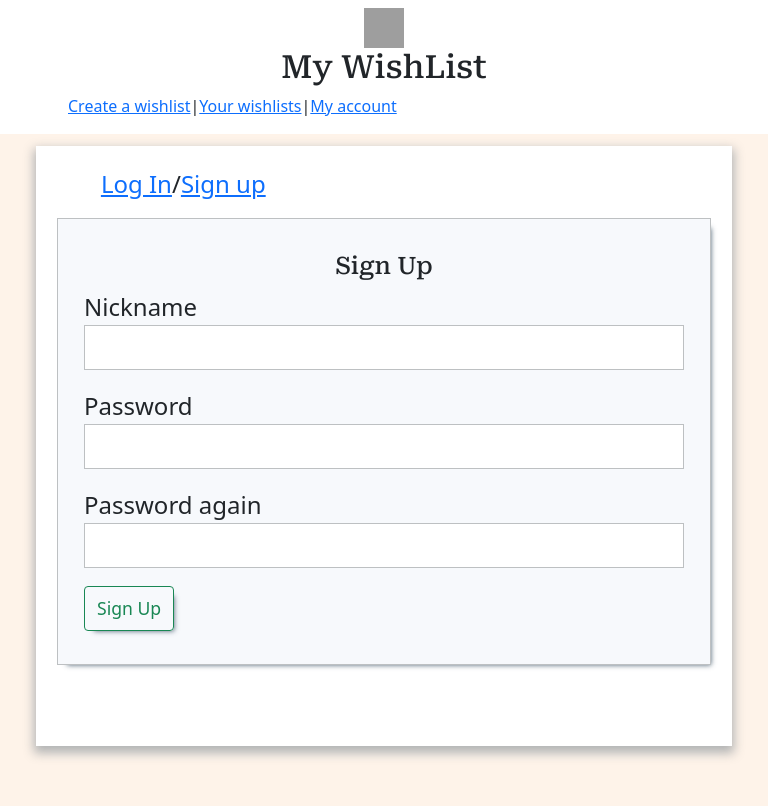
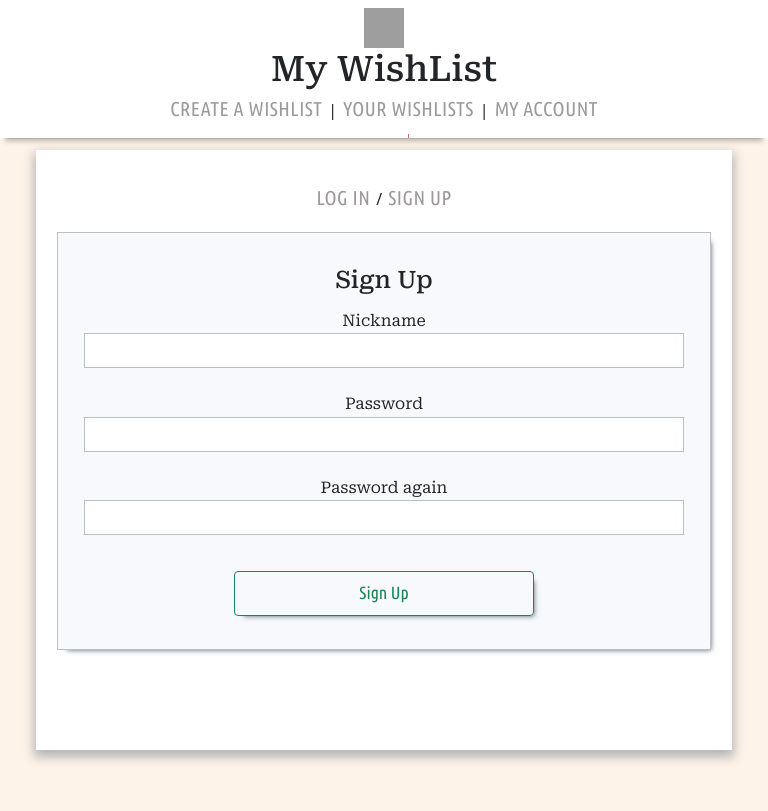
Before and after one commit to AnigalHub/WishList, a Vue app in the folder wish_list.client/: page / in a window 768 px wide. Built offline with nearby package versions, Linux system fonts and the light colour scheme; grey boxes are pictures that could not be loaded.

Commit message:
добавлены все стили, со всех компонентов, кроме createWishlist.vue

```diff
--- a/wish_list.client/src/App.vue
+++ b/wish_list.client/src/App.vue
@@ -22,9 +22,19 @@ export default {
 </script>
 
 <style lang="scss">
+  /*картинка (input), которую загрузили*/
+  .upload-photo {
+    opacity: 0;
+    z-index: -1;
+  }
   th{
     background: #e9ecef !important;
     text-align: center !important;
+  }
+  #wishlists{
+    thead th:first-child{
+      width: 60%;
+    }
   }
   .table > :not(:first-child) {border-top: none !important;}
 </style>
@@ -42,8 +52,16 @@ export default {
     font-family: 'Roboto Serif', sans-serif;
   }
   h2{
-      font-size: 2rem !important;
+      font-size: 1.7rem !important;
+      font-family: 'Roboto Serif', sans-serif;
       font-weight: 500;
+  }
+  #signUp h2,#logIn h2,#account h2{text-align: center;}
+  .text{
+    font-size: 1.25rem ;
+    text-align: center;
+    display: block;
+    font-family: 'Roboto Serif', sans-serif;
   }
   /*создание списка желаний; списки желаний; аккаунт; регистрация*/
   #createWishlist, #wishlists, #account,#registration{
@@ -68,21 +86,226 @@ export default {
     display: block;
     margin: 0 auto;
   }
+  #nav {
+    margin: 0 auto;
+    box-shadow: 0 8px 5px -5px rgba(99, 101, 102, 0.6);
+  }
+  #nav,#navbarLogInAndSignUp{
+    width: 100%;
+    height: 48px;
+  }
+  #navbarLogInAndSignUp {margin: 1% auto;}
+  .menu-main {
+    text-align: center;
+    background: white;
+    a{
+      text-decoration: none;
+      font-family: 'Ubuntu Condensed', sans-serif;
+      letter-spacing: 2px;
+      position: relative;
+      padding-bottom: 10px;
+      margin: 0 10px;
+      font-size: 1.5rem;
+      text-transform: uppercase;
+      display: inline-block;
+      transition: color .2s;
+    }
+  }
+  span{font-size: 1.4rem;}
+  .menu-main a, .menu-main a:visited {color: #9d999d;}
+  .menu-main a.current, .menu-main a:hover{color: #e06565;}
+  .menu-main a:before, .menu-main a:after {
+    content: "";
+    position: absolute;
+    height: 4px;
+    top: auto;
+    right: 50%;
+    bottom: -4px;
+    left: 50%;
+    background: #e06565;
+    transition: .8s;
+  }
+  .menu-main a:hover:before, .menu-main .current:before {left: 0;}
+  .menu-main a:hover:after, .menu-main .current:after {right: 0;}
+  .input-group-text{
+    font-size: 1.25rem !important;
+    font-family: 'Roboto Serif', sans-serif;
+    font-weight: 500;
+  }
+  .input-group{margin-bottom: 3%;}
+  /*таблица*/
+  table{
+    margin-top: 2%;
+    font-size: 1.25rem ;
+    font-family: 'Roboto Serif', sans-serif;
+    /*кнопки в таблице*/
+    button{
+      width: 46%;
+      margin-right: 3%;
+    }
+  }
+  /*кнопки, таблица*/
+  button, table, #worksheet{box-shadow: 5px 5px 5px -5px rgba(34, 60, 80, 0.8);}
+  #worksheet{
+    border: 1px solid #bdc0c2 !important;
+    background: #f7f9fc;
+    padding: 4% 4% 5%;
+    max-width: 750px;
+    margin: 0 auto;
+  }
+  label{padding-top: 1%;}
+  input{
+    width: 100%;
+    height: auto;
+    font-size: 1.5rem !important;
+  }
+  #logIn input, #signUp input{height: 35px;}
+  #createWishlist button,
+  #logIn button, #signUp button,
+  #account button, #wishlists button,
+  #wishItem button {
+    font-size: 1.5rem;
+    font-family: 'Ubuntu Condensed', sans-serif;
+    margin-bottom: 1%;
+  }
+  #account .exit{margin-top: 3%;}
+  #createWishlist .save, #createWishlist .add,
+  #account .add, #account .exit{width: 100%;}
+  #account .save, #logIn .send, #signUp .send{
+    display: block;
+    width: 50%;
+    margin: 0 auto;
+  }
+  #logIn .send, #signUp .send{margin-top: 3%;}
+  #account{
+    .row{padding-bottom: 3%;}
+    .circle{
+      background: white !important;
+      margin: 0 auto 6% !important;
+    }
+  }
+  /*пункт из списка желаний*/
+  #wishItem{
+    display: flex;
+    box-shadow: 4px 4px 5px -5px rgba(34, 60, 80, 0.8);
+    flex-wrap: wrap;
+    /*элементы (картинка, текст, кнопки)*/
+    & > div {
+      width: 33%;
+      margin-bottom: 2%;
+      /*последний элемент*/
+      &:last-child{padding-left: 10%;}
+    }
+    button{
+      width: 40%;
+      margin: 40% 2% 0;
+    }
+    /*область, куда можно ввести текст с множеством строк*/
+    textarea{
+      resize: none;
+      background: #f7f9fc;
+      width: 130%;
+      height: 125px !important;
+      display: block;
+      margin: 20% 0 auto -10%;
+    }
+  }
+  #imageToUpload{
+    label{
+      padding-left: 45%;
+      padding-top: 35%;
+      font-weight: 400 !important;
+      font-size: 3rem;
+      font-family: 'Ubuntu Condensed', sans-serif;
+    }
+    /*Круг, где картинка (input) и подпись к элементу; картинка, которую загрузили*/
+    .circle, img {
+      border: 1px solid #bdc0c2 !important;
+      background: #f7f9fc;
+      background-size: cover;
+      width: 250px;
+      height: 250px;
+      display: block;
+      border-radius: 50%;
+    }
+    /*Круг, где картинка (input) и подпись к элементу*/
+    .circle{margin: 4% auto 4%;}
+  }
+  #imageToUpload .circle,#wishItem textarea,#worksheet input{border: 1px solid #bdc0c2 !important;}
+
+  @media (max-width: 500px) {
+    .menu-main a:before, .menu-main a:after {
+      display: none;
+    }
+  }
+  @media (max-width: 768px) {
+    h1{margin-bottom: 0 !important;}
+    .menu-main {padding-top: 0;}
+    .menu-main li {display: block;}
+    .menu-main li:after {content: none;}
+    .menu-main a {
+      padding: 4px 0 10px;
+      margin: 0 6px;
+    }
+    span{font-size: 1rem;}
+    ul{padding-left: 0 !important;}
+    .menu-main a {
+      font-size: 1.25rem;
+      letter-spacing: .5px;
+    }
+    .navbarLogInAndSignUp a,.navbarLogInAndSignUp span  {
+      font-size: 1.3rem;
+    }
+  }
+  @media (max-width: 992px) {
+    table,.input-group-text{font-size: 1rem !important;}
+    h1{font-size: 2.2rem !important;}
+    h2{font-size: 1.5rem !important;}
+  }
   @media screen and (min-width: 500px) and (max-width: 768px) {
-    table,.input-group-text{
-      font-size: 1rem !important;
+    input{height: auto;}
+    .text{font-size: 1rem ;}
+    button{font-size: 1.1rem !important;}
+    /*область, куда можно ввести текст с множеством строк*/
+    #wishItem textarea{margin: 10% 0 auto -2%;}
+    #imageToUpload{
+      /*Круг, где картинка (input) и подпись к элементу; картинка, которую загрузили*/
+      .circle, img {
+        width: 135px;
+        height: 135px;
+      }
+      /*подпись к элементу*/
+      label{
+        padding-left: 42%;
+        padding-top: 25%;
+        font-size: 2.5rem;
+      }
     }
-    h1{
-      font-size: 2rem !important;
+  }
+  @media screen and (min-width: 768px) and (max-width: 992px) {
+    /*область, куда можно ввести текст с множеством строк*/
+    #wishItem textarea{margin: 10% 0 auto -6%;}
+    #imageToUpload{
+      /*Круг, где картинка (input) и подпись к элементу; картинка, которую загрузили*/
+      .circle, img {
+        width: 150px;
+        height: 150px;
+      }
+      /*подпись к элементу*/
+      label{
+        padding-left: 45%;
+        padding-top: 30%;
+        font-size: 2.5rem;
+      }
     }
-    h2{
-      font-size: 1.5rem !important;
-    }
-    input{
-      height: auto;
-    }
-    .add,.save,button{
-      font-size: 1.1rem !important;
+  }
+  @media screen and (min-width: 992px) and (max-width: 1200px) {
+    #imageToUpload{
+      /*Круг, где картинка (input) и подпись к элементу; картинка, которую загрузили*/
+      .circle, img {
+        width: 200px;
+        height: 200px;
+      }
     }
   }
 </style>
```
